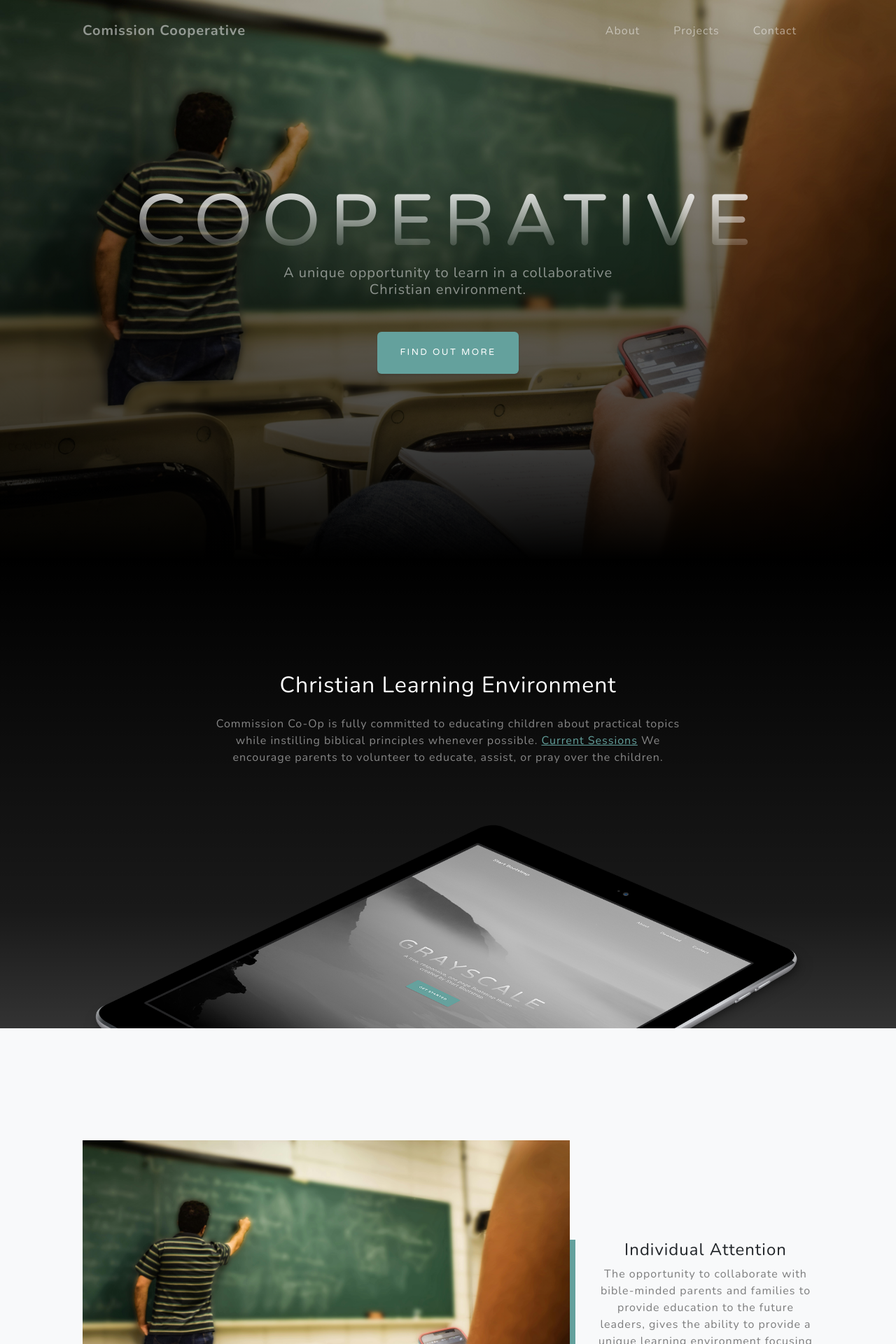
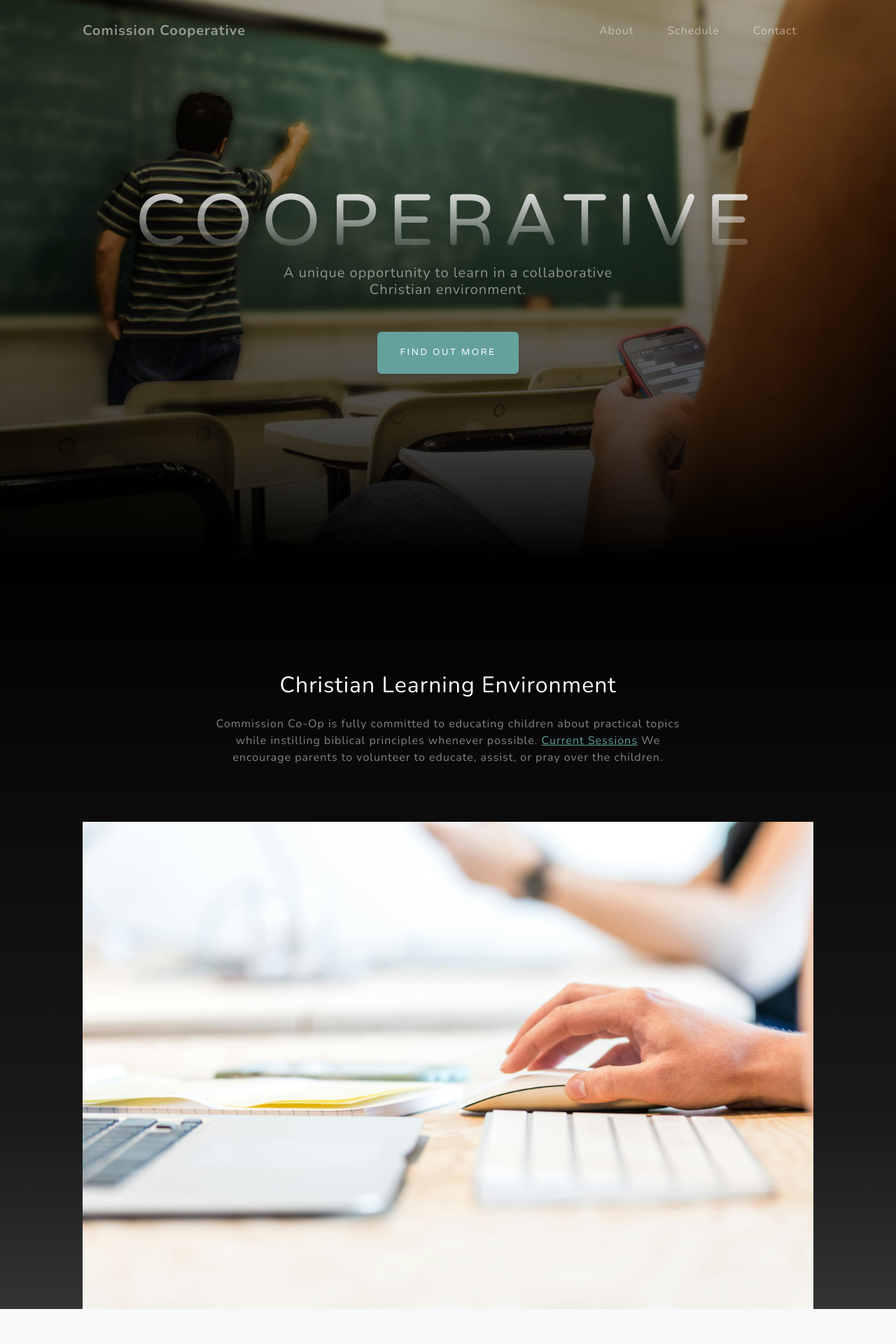
Before and after one commit to baller1013/co-op, a Django app: page / in a window 1280 px wide. Shown: the top 1920 px of the page at 70% size. Run offline with Django 5.2, Linux system fonts and the light colour scheme; some libraries are stand-ins or nearby versions.

Commit message:
update header information

```diff
--- a/hello_world/templates/index.html
+++ b/hello_world/templates/index.html
@@ -31,8 +31,8 @@
                 <div class="collapse navbar-collapse" id="navbarResponsive">
                     <ul class="navbar-nav ms-auto">
                         <li class="nav-item"><a class="nav-link" href="#about">About</a></li>
-                        <li class="nav-item"><a class="nav-link" href="#projects">Projects</a></li>
-                        <li class="nav-item"><a class="nav-link" href="#signup">Contact</a></li>
+                        <li class="nav-item"><a class="nav-link" href="#schedule">Schedule</a></li>
+                        <li class="nav-item"><a class="nav-link" href="#contact">Contact</a></li>
                     </ul>
                 </div>
             </div>
@@ -63,15 +63,15 @@
                         </p>
                     </div>
                 </div>
-                <img class="img-fluid" src="static/assets/img/ipad.png" alt="..." />
+                <img class="img-fluid" src="static/assets/img/computer_mouse.jpg" alt="..." />
             </div>
         </section>
-        <!-- Projects-->
-        <section class="projects-section bg-light" id="projects">
+        <!-- schedule-->
+        <section class="projects-section bg-light" id="schedule">
             <div class="container px-4 px-lg-5">
                 <!-- Featured Project Row-->
                 <div class="row gx-0 mb-4 mb-lg-5 align-items-center">
-                    <div class="col-xl-8 col-lg-7"><img class="img-fluid mb-3 mb-lg-0" src="static/assets/img/teaching.jpg" alt="..." /></div>
+                    <div class="col-xl-8 col-lg-7"><img class="img-fluid mb-3 mb-lg-0" src="static/assets/img/mother_student.jpg" alt="..." /></div>
                     <div class="col-xl-4 col-lg-5">
                         <div class="featured-text text-center text-lg-left">
                             <h4>Individual Attention</h4>
@@ -84,7 +84,7 @@
                 </div>
                 <!-- Project One Row-->
                 <div class="row gx-0 mb-5 mb-lg-0 justify-content-center">
-                    <div class="col-lg-6"><img class="img-fluid" src="static/assets/img/teacher.jpg" alt="..." /></div>
+                    <div class="col-lg-6"><img class="img-fluid" src="static/assets/img/mother_student.jpg" alt="..." /></div>
                     <div class="col-lg-6">
                         <div class="bg-black text-center h-100 project">
                             <div class="d-flex h-100">
@@ -112,8 +112,8 @@
                 </div>
             </div>
         </section>
-        <!-- Signup-->
-        <section class="signup-section" id="signup">
+        <!-- Contact-->
+        <section class="signup-section" id="contact">
             <div class="container px-4 px-lg-5">
                 <div class="row gx-4 gx-lg-5">
                     <div class="col-md-10 col-lg-8 mx-auto text-center">
```
Also changed, not shown: hello_world/static/assets/img/computer_mouse.jpg (added), hello_world/static/assets/img/laptop.jpg (added), hello_world/static/assets/img/mother_student.jpg (added).
